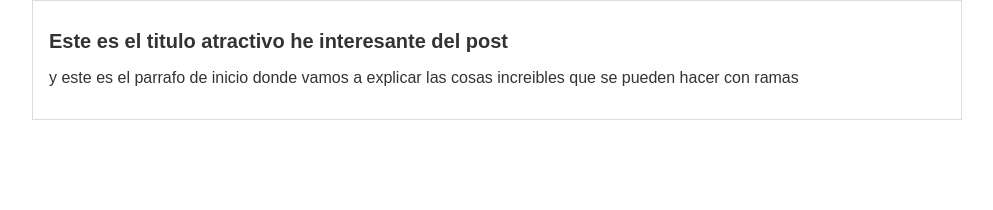
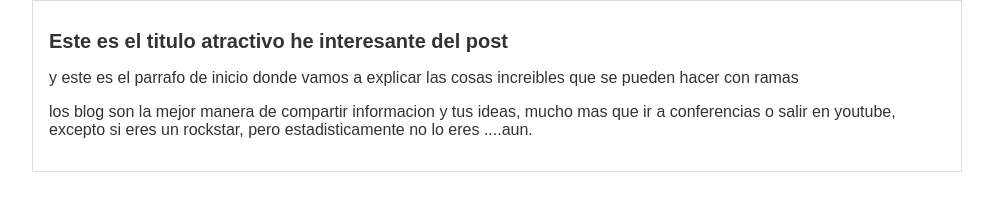
Before and after one commit to NelsonBotello/Hyperblog, a plain HTML site: page index.html in a window 1280 px wide. Shown: the whole page, without its empty margins (143-1136 px from the left). Drawn offline with Linux system fonts and the light colour scheme.

Commit message:
agregado contenido adicional al blog

```diff
--- a/index.html
+++ b/index.html
@@ -12,6 +12,7 @@
 <div id="post">
     <h1>Este es el titulo atractivo he  interesante del post</h1>
     <p>y este es el parrafo de inicio donde vamos a explicar las cosas increibles que se pueden hacer con ramas</p>
+    <p>los blog son la mejor manera de compartir informacion y tus ideas, mucho mas que ir a conferencias o salir en youtube, excepto si eres un rockstar, pero estadisticamente no lo eres ....aun. </p>
 </div>
     </div>
 
```
